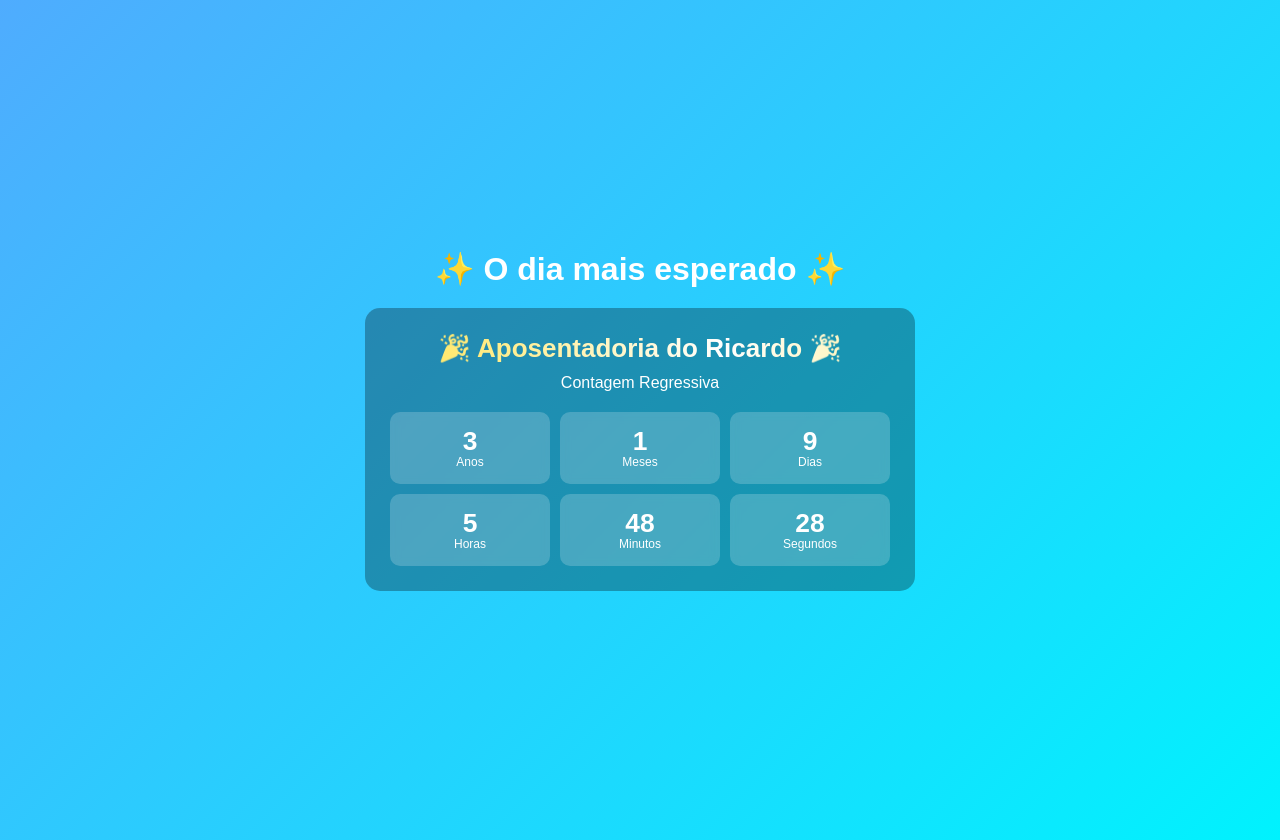
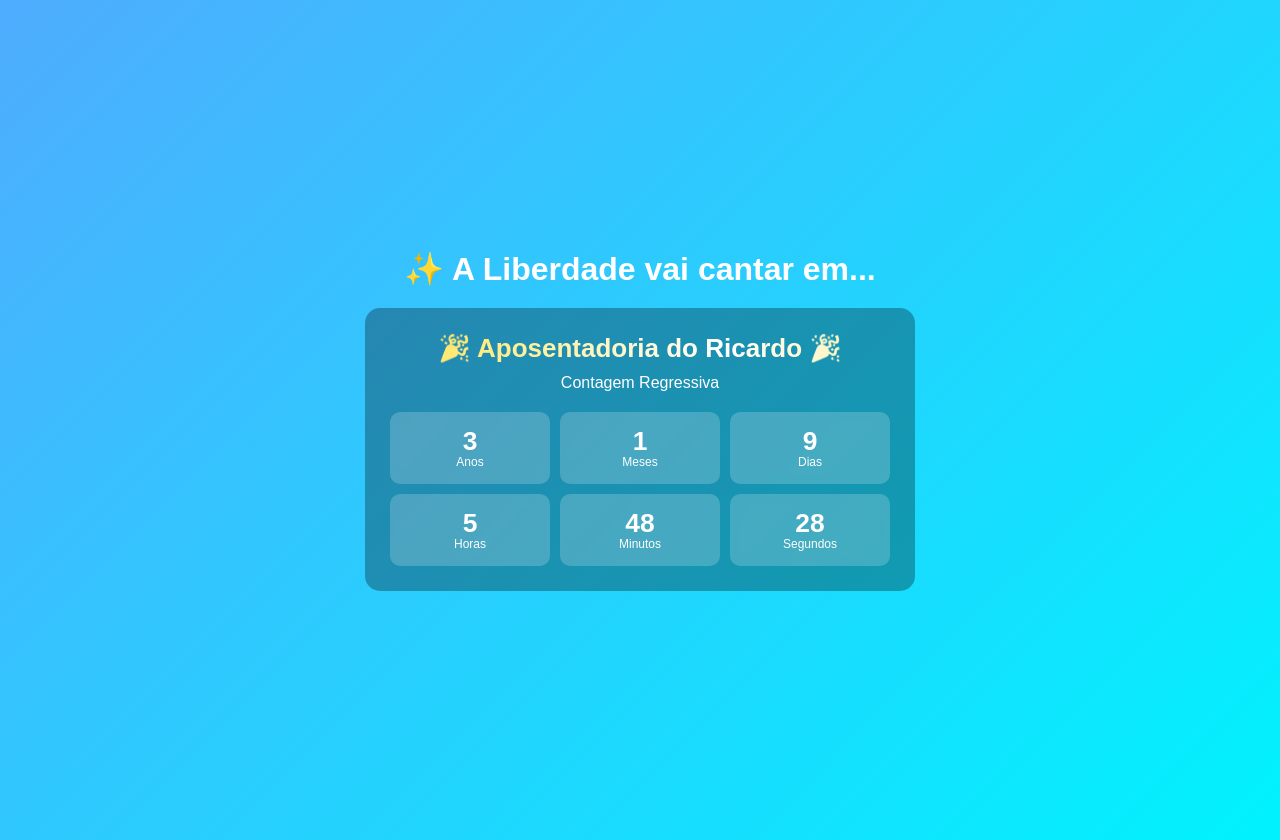
Before and after one commit to akiosantos/ContagemAposentadoriaRicardo, a plain HTML site: page index.html in a window 1280 px wide. Drawn offline with Linux system fonts and the light colour scheme.

Commit message:
Update index.html

```diff
--- a/index.html
+++ b/index.html
@@ -115,7 +115,7 @@
 <body>
 
   <!-- 🔥 NOVO TÍTULO -->
-  <div class="main-title">✨ O dia mais esperado ✨</div>
+  <div class="main-title">✨ A Liberdade vai cantar em...</div>
 
   <div class="container">
     <div class="title">🎉 Aposentadoria do Ricardo 🎉</div>
```
